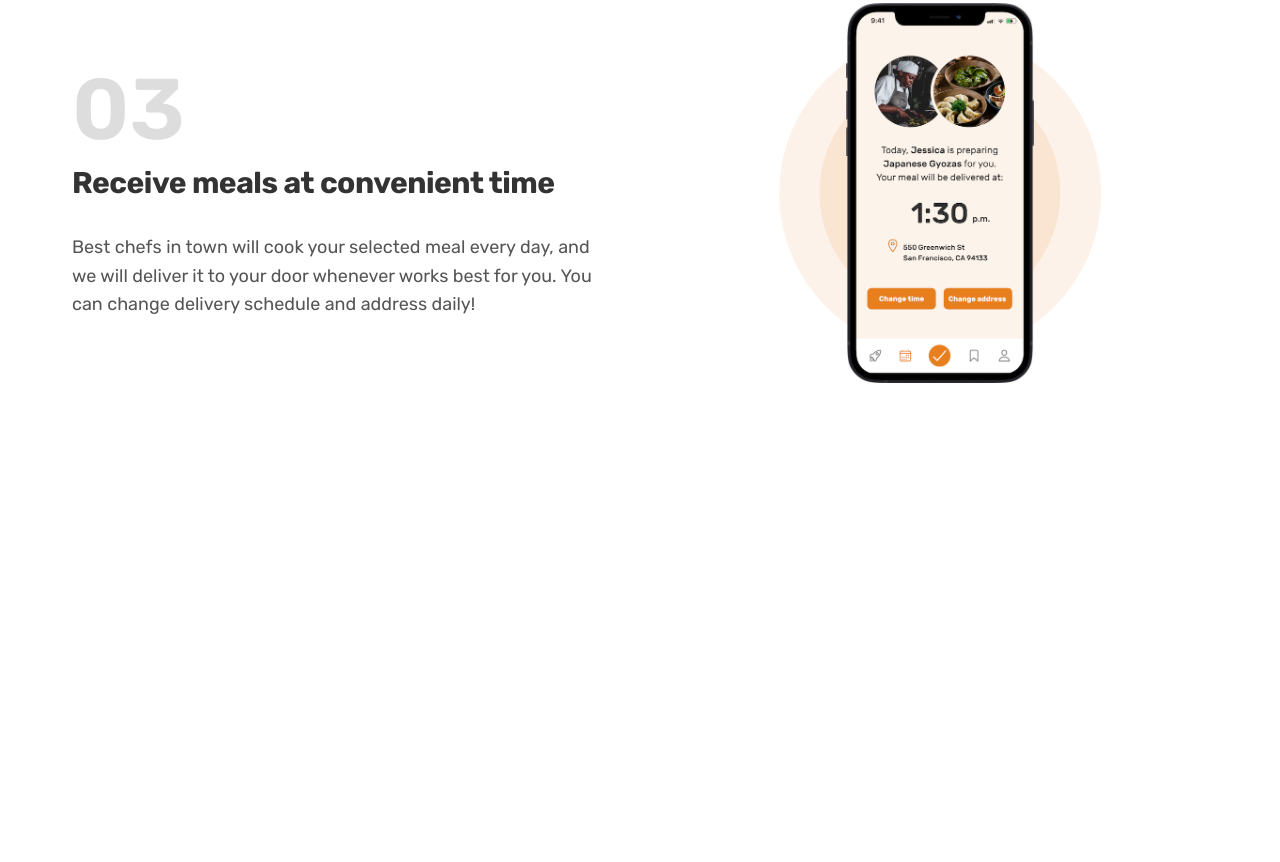
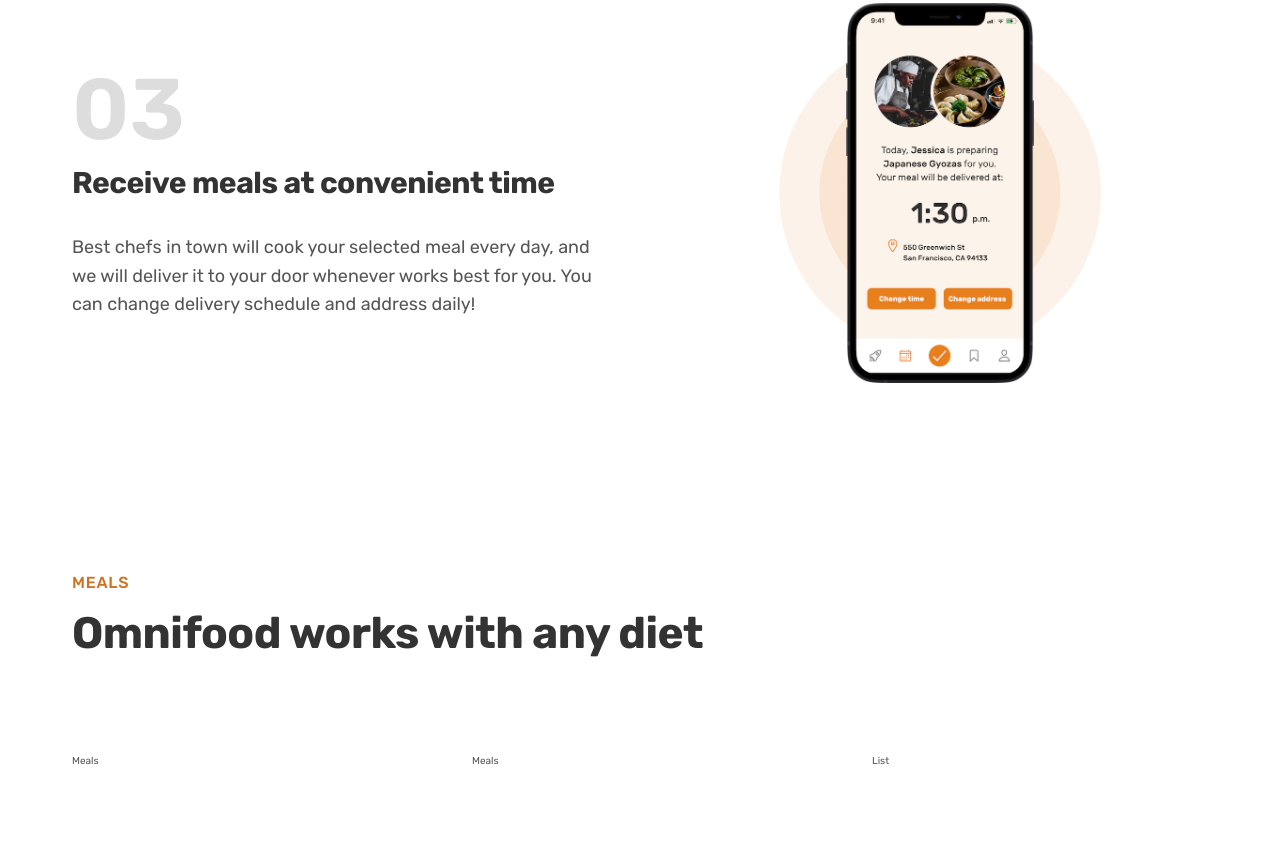
Before and after one commit to Te0gop/Exercise-HTML-CSS, a plain HTML site: page Omnifood/index.html in a window 1280 px wide. Shown: the part 2136-2998 px from the top of the page. Before the commit the page ends 2615 px from the top, so only its background shows below. Drawn offline with Linux system fonts and the light colour scheme.

Commit message:
meals section created

```diff
--- a/Omnifood/css/style.css
+++ b/Omnifood/css/style.css
@@ -202,3 +202,11 @@
 .step-img {
   width: 35%;
 }
+
+/* ************************* */
+/*  MEALS SECTION */
+/* ************************* */
+
+.section-meals {
+  padding: 9.6rem 0;
+}
--- a/Omnifood/index.html
+++ b/Omnifood/index.html
@@ -122,6 +122,19 @@
                 </div>
             </div>
         </section>
+        <section class="section-meals">
+            <div class="container">
+                <span class="subheading">Meals</span>
+                <h2 class="heading-secondary">Omnifood works with any diet</h2>
+            </div>
+
+            <div class="container grid grid--3-cols">
+                <div class="meal">Meals</div>
+                <div class="meal">Meals</div>
+                <div class="list">List</div>
+            </div>
+
+        </section>
     </main>
 </body>
 
```
